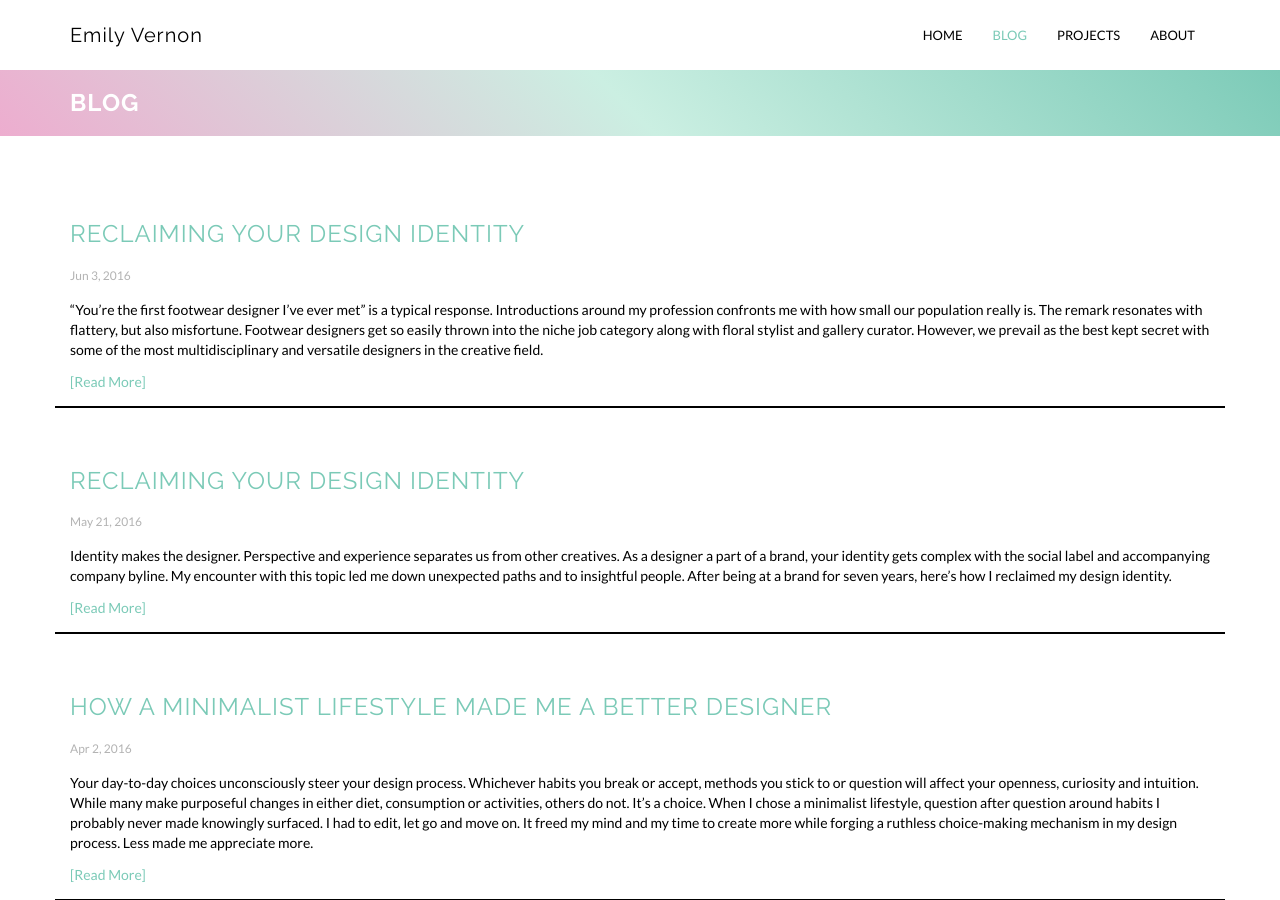
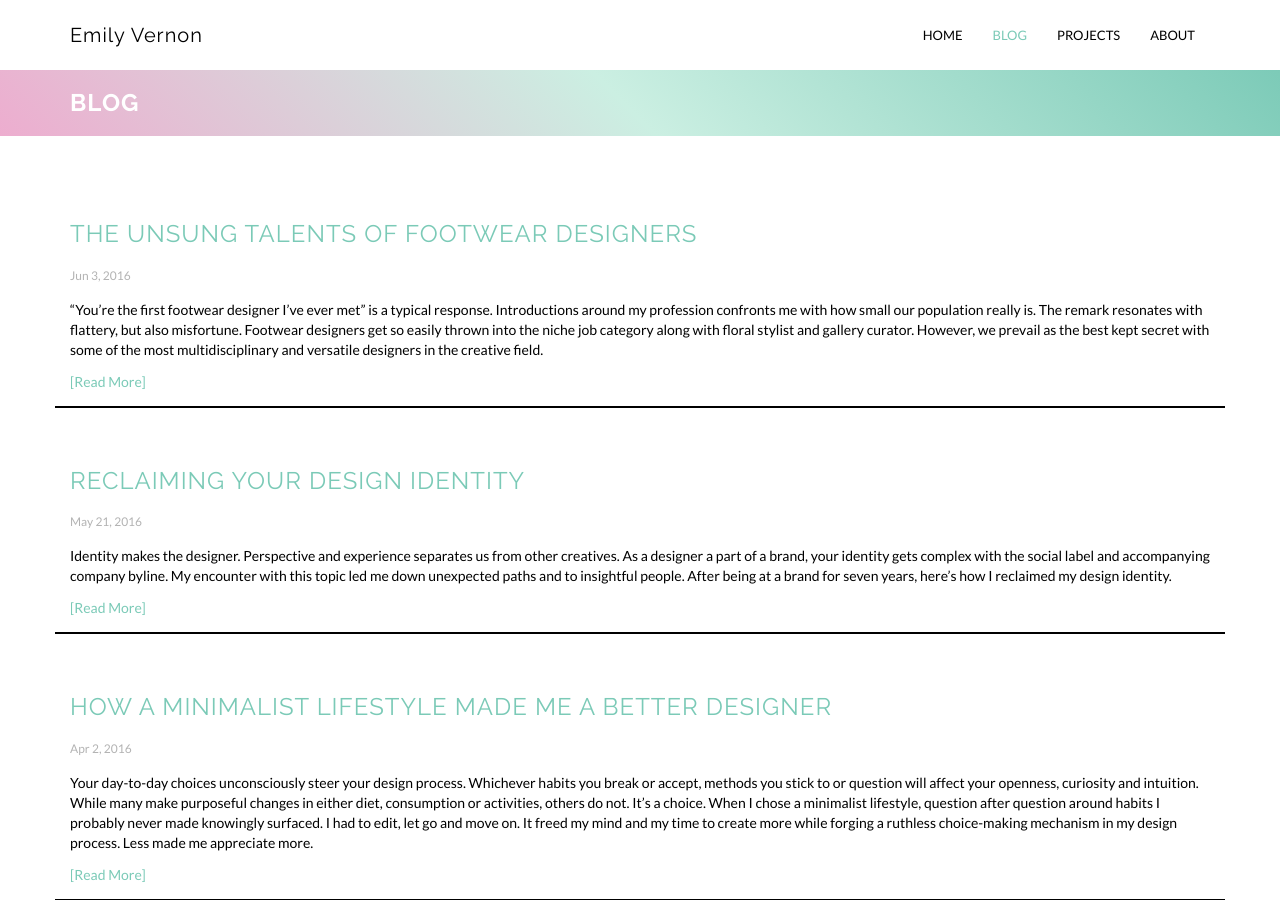
Before and after one commit to emilygv/emilyvernon.com, a Jekyll site: the page built from blog.html, in a window 1280 px wide and 900 px high. Built offline with Jekyll 4.4.1, drawn with Linux system fonts in a browser that asks for light colours; nearby versions of some CDN libraries.

Commit message:
Update 2016-06-03-unsung-talents-footwear-designers.md

```diff
--- a/_posts/2016-06-03-unsung-talents-footwear-designers.md
+++ b/_posts/2016-06-03-unsung-talents-footwear-designers.md
@@ -1,6 +1,6 @@
 ---
 published: true
-title: Reclaiming Your Design Identity
+title: The Unsung Talents of Footwear Designers
 img: "http://farm6.staticflickr.com/5522/30294930352_33c570fb39_b.jpg"
 ---
 
```
